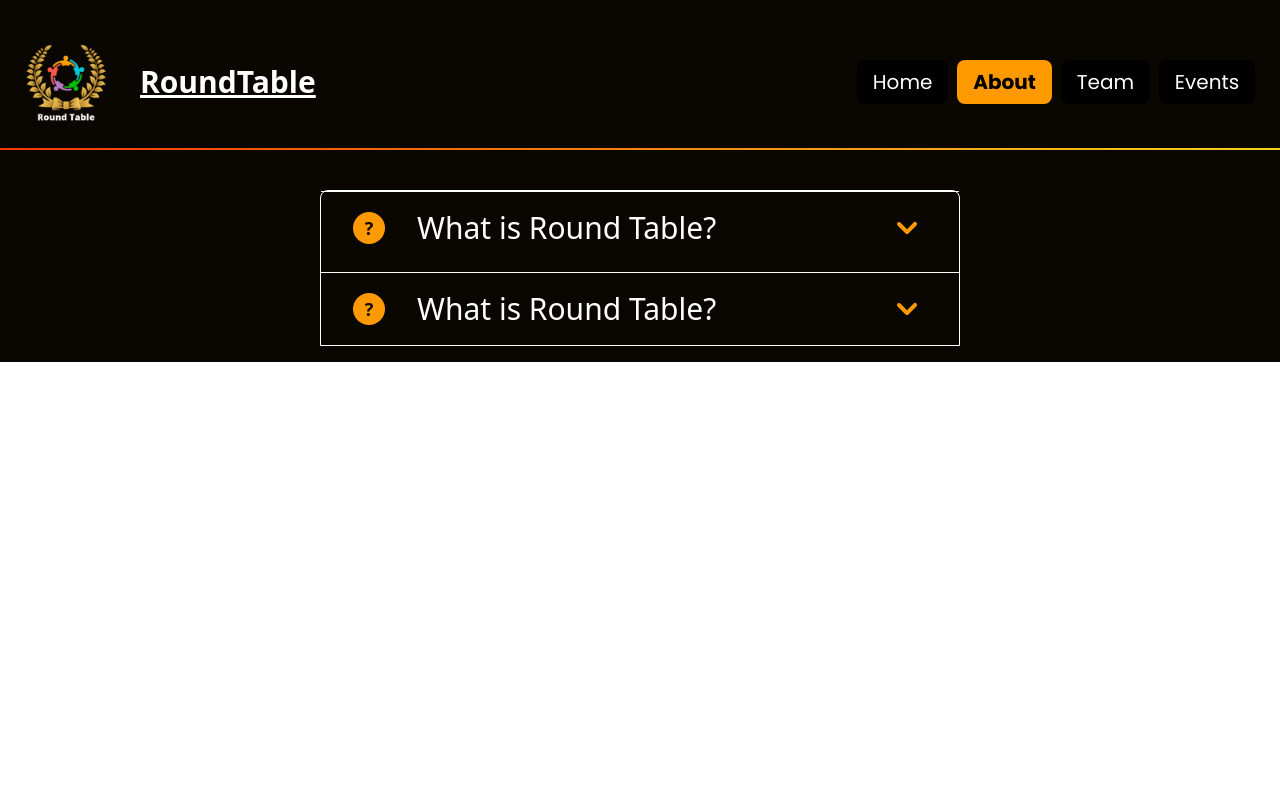
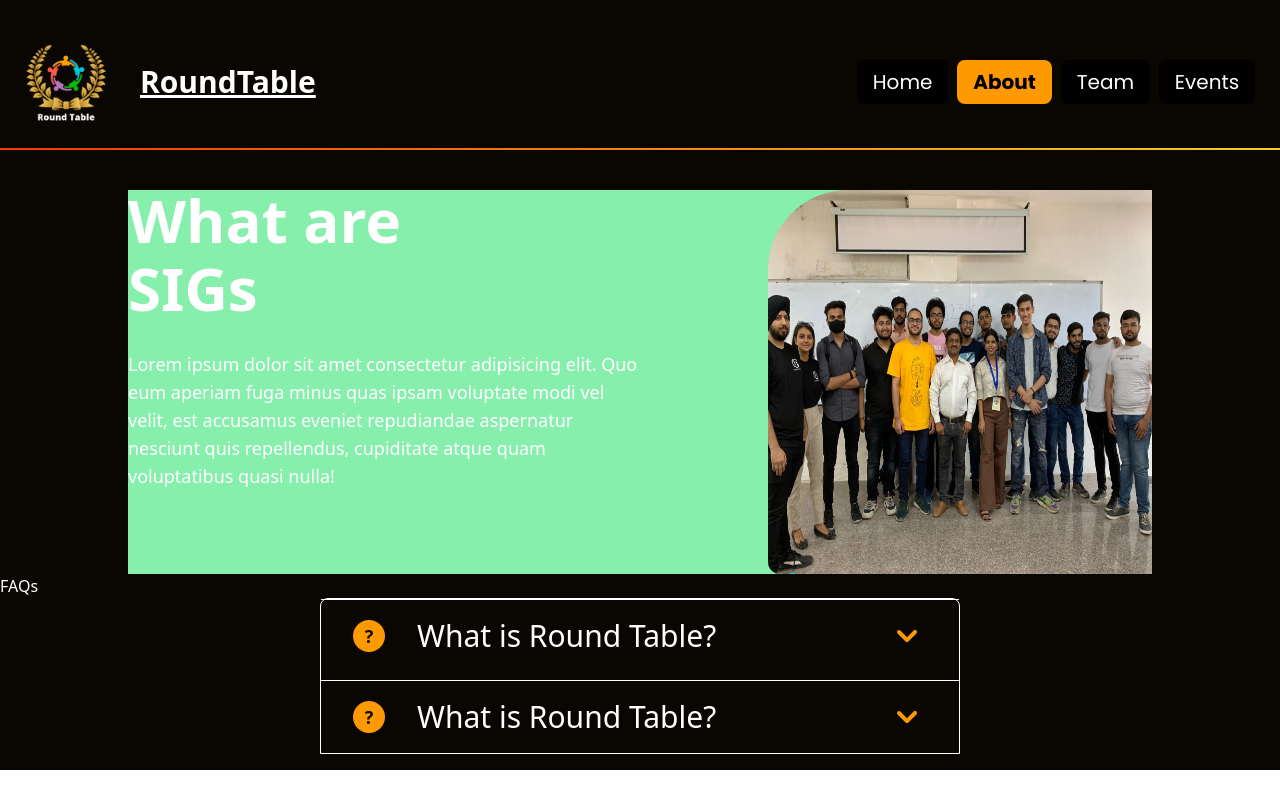
Before and after one commit to RoundTableDTU/Official-Website, a Next.js app: page /about in a window 1280 px wide. Built offline with nearby package versions, Linux system fonts and the light colour scheme.

Commit message:
progreess on about page

```diff
--- a/components/Carousel/index.tsx
+++ b/components/Carousel/index.tsx
@@ -45,7 +45,7 @@ const Carousel = (props: Props) => {
           loop={true}
           centeredSlides={true}
           autoplay={{
-            delay: 6000,
+            delay: 5000,
             disableOnInteraction: false,
           }}
           pagination={{
--- a/pages/about.tsx
+++ b/pages/about.tsx
@@ -10,7 +10,33 @@ type Props = {};
 const About = (props: Props) => {
   return (
     <Layout>
-      <FaqAccordian className=" w-1/2 m-auto rounded-t-lg flex flex-col gap-2 transition-all box-border border-[1px] border-white" />
+      <div className="flex w-4/5 gap-10 bg-green-300 justify-between m-auto">
+        <div className="flex flex-col gap-8 w-1/2">
+          <div className="flex flex-col text-6xl gap-2 font-bold">
+            <h1>What are</h1>
+            <h1>SIGs</h1>
+          </div>
+          <div>
+            <p className="text-lg">
+              Lorem ipsum dolor sit amet consectetur adipisicing elit. Quo eum
+              aperiam fuga minus quas ipsam voluptate modi vel velit, est
+              accusamus eveniet repudiandae aspernatur nesciunt quis
+              repellendus, cupiditate atque quam voluptatibus quasi nulla!
+            </p>
+          </div>
+        </div>
+        <div className="">
+          <img
+            src="assets/images/sig.jpeg"
+            alt=""
+            className="aspect-square h-96 rounded-tl-[5rem] rounded-bl-xl"
+          />
+        </div>
+      </div>
+      <div className="w-full">
+        <h1>FAQs</h1>
+        <FaqAccordian className="w-1/2 m-auto rounded-t-lg flex flex-col gap-2 transition-all box-border border-[1px] border-white" />
+      </div>
       {/* overflow hatana hai, horizontal scrollbar hatana hai */}
       {/* img extend hori usse fix krna hai */}
       {/* <div className="absolute mr-4 px-36  pt-14  z-10 ">
```
Also changed, not shown: public/assets/images/sig.jpeg (added).
